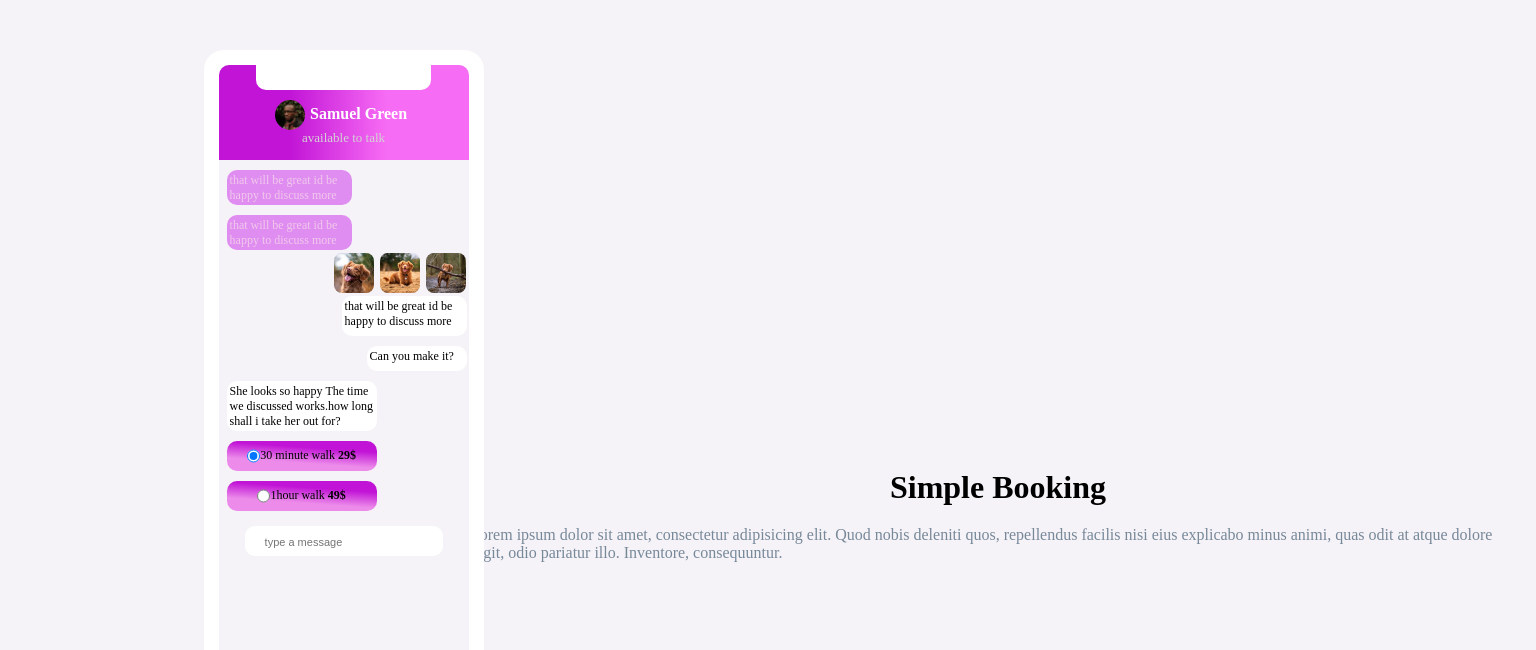
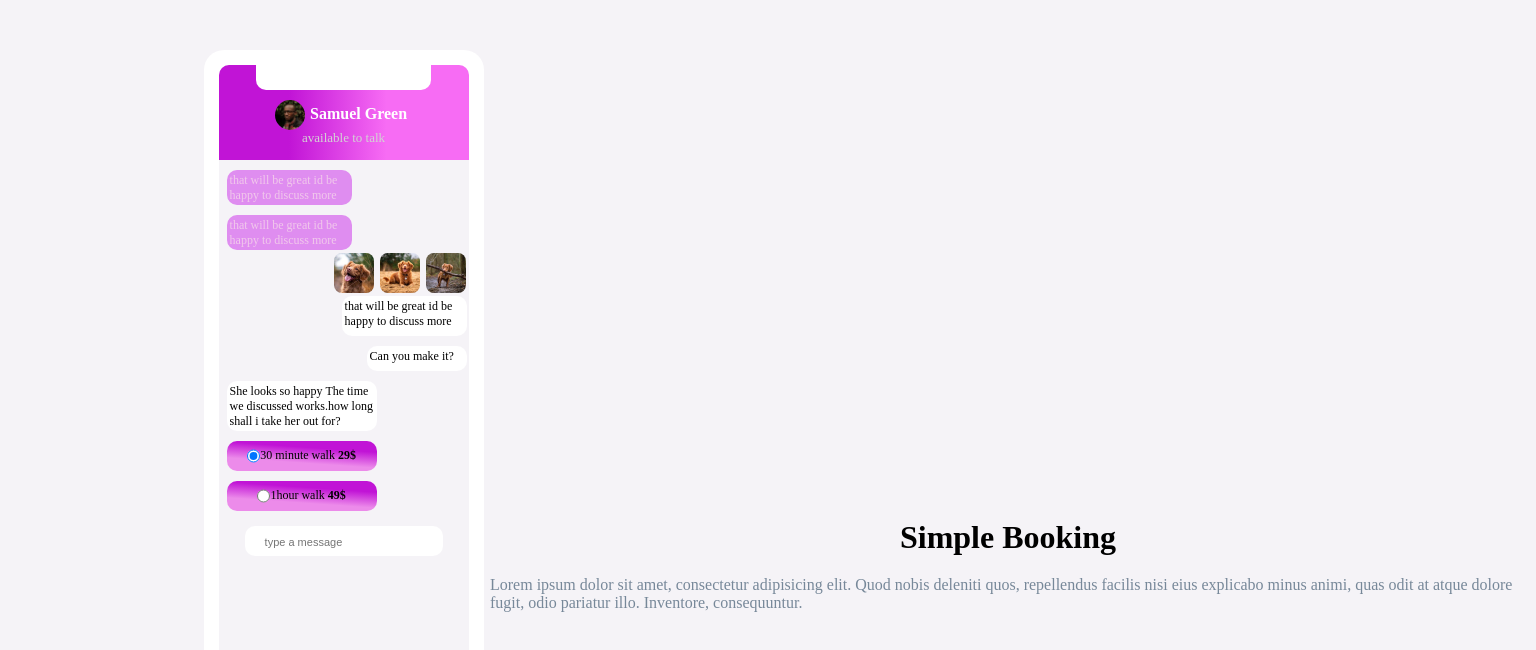
Before and after one commit to OSSAMAESSEN/Chat_app_css, a plain HTML site: page index.html in a window 1536 px wide. Drawn offline with Linux system fonts and the light colour scheme.

Commit message:
modified

```diff
--- a/style.css
+++ b/style.css
@@ -237,12 +237,13 @@ span{
 
 
 }
-/* @media screen and (min-width:1350px){
+@media screen and (min-width:1440px){
     .container{
 
         position: relative;
         left: 10%;
         width: auto;
+        height: auto;
 
     }
     .Main{
@@ -251,11 +252,12 @@ span{
     }
     .Card-bg{
         width: 250px;
-        height: 105vh;
+        height: 100vh;
     }
     .para_h1{
-        margin-left: 80px;
+        margin-left: 100px;
         margin-top: 200px;
+
     }
 
-} */
+}
```
